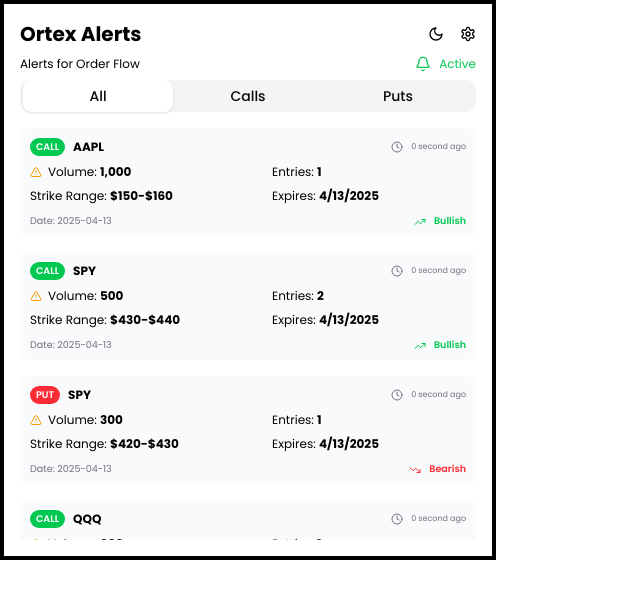
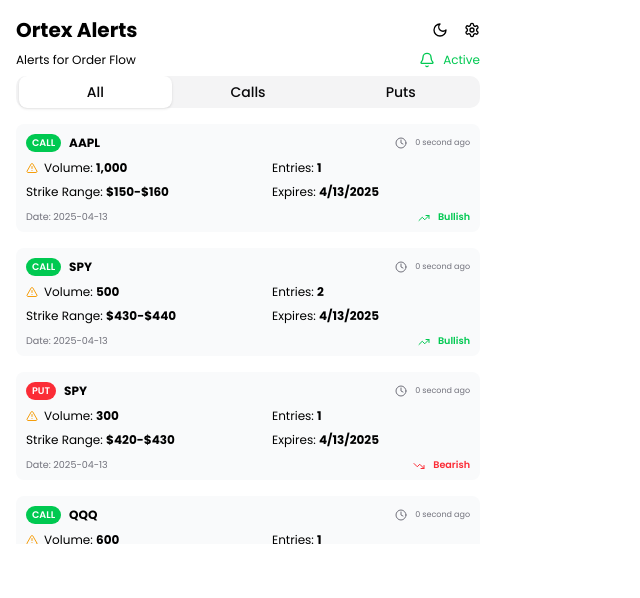
Before and after one commit to arjohnsonn/ortex-alert, a React (Vite) app: page / in a window 1280 px wide. Shown: the top 598 px of the page, without its empty margins (0-640 px from the left). Built offline with nearby package versions, Linux system fonts and the light colour scheme.

Commit message:
refactor: remove debugging black border

```diff
--- a/src/pages/popup.tsx
+++ b/src/pages/popup.tsx
@@ -33,7 +33,7 @@
 
   return (
     <>
-      <div className="poppins p-4 w-[31rem] h-[35rem] border-4 border-black flex flex-col dark:bg-zinc-900 dark:text-white bg-white text-black">
+      <div className="poppins p-4 w-[31rem] h-[35rem] flex flex-col dark:bg-zinc-900 dark:text-white bg-white text-black">
         <div className="w-full flex flex-row justify-between">
           <h1 className="text-xl font-bold">{pageTitles[page]}</h1>
           <div className="flex flex-row gap-x-4 items-center">
```
